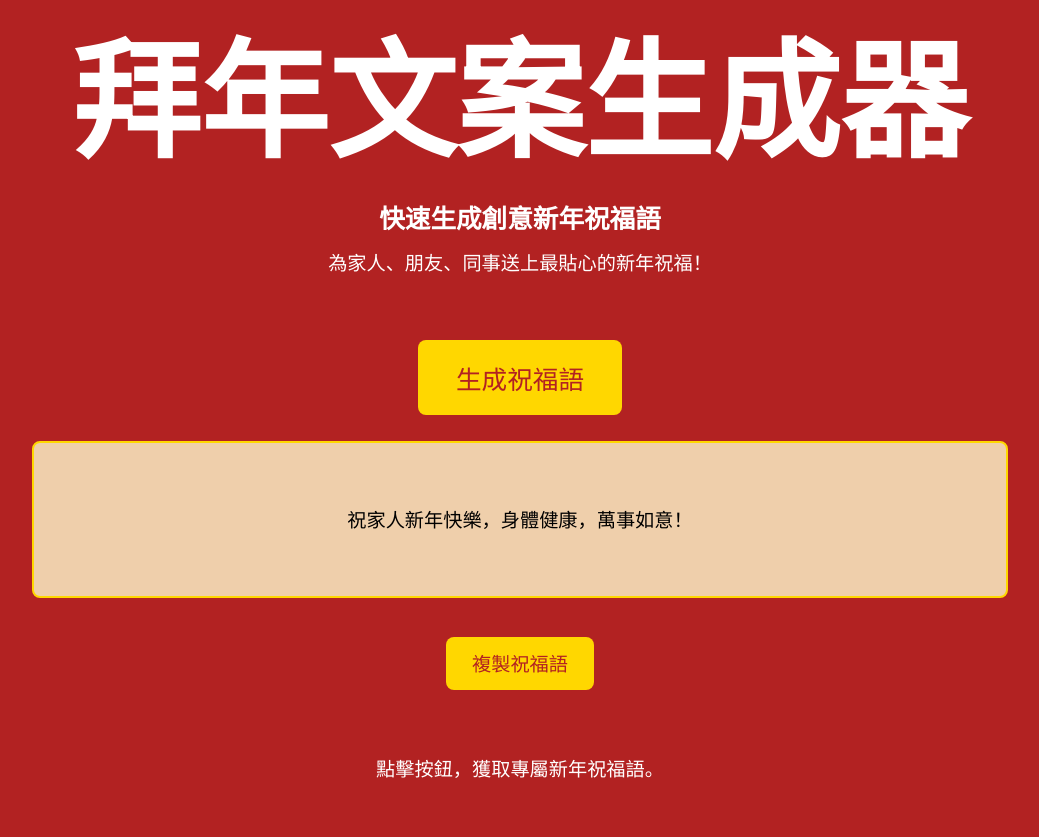
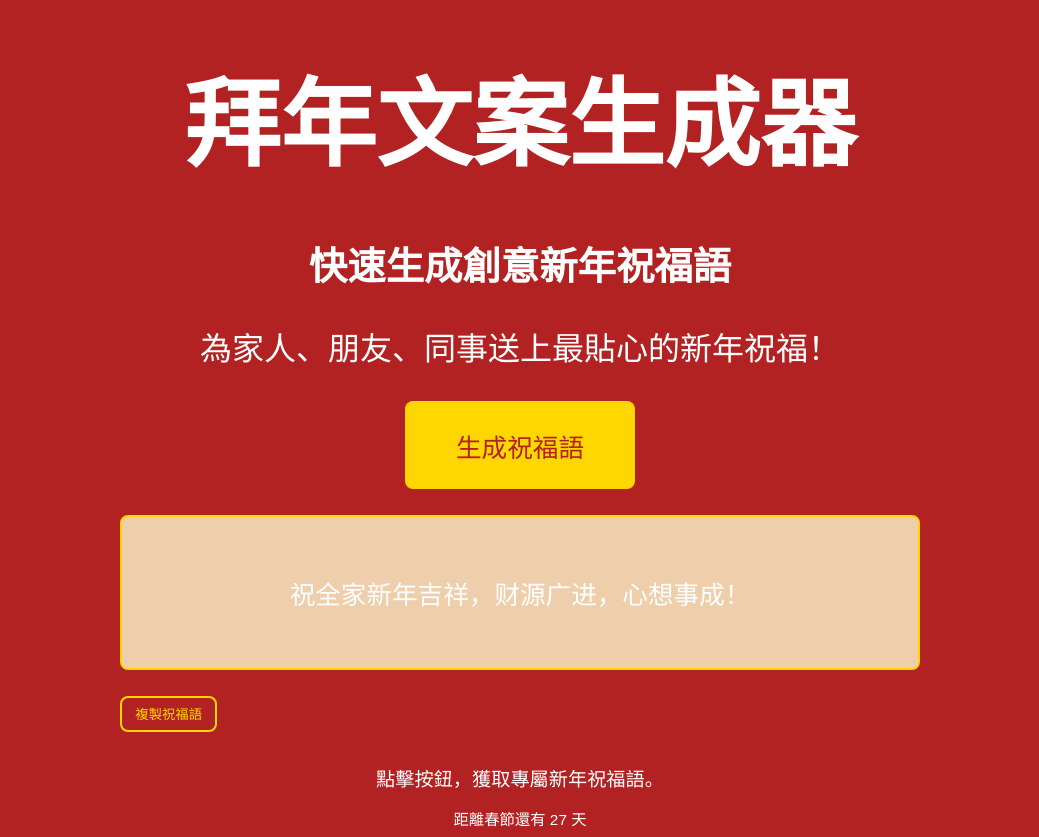
Before and after one commit to zip123z/happynewyaer, a plain HTML site: page index.html in a window 1280 px wide. Both pictures are taken after a click on the button "生成祝福語". Shown: the whole page, without its empty margins (120-1159 px from the left). Before the commit the page ends 808 px from the top, so only its background shows below. Drawn offline with Linux system fonts and the light colour scheme.

Commit message:
Add files via upload
add RWD

```diff
--- a/index.html
+++ b/index.html
@@ -5,6 +5,8 @@
   <meta name="viewport" content="width=device-width, initial-scale=1.0">
   <title>拜年文案生成器</title>
   <link rel="stylesheet" href="styles.css">
+  <meta name="description" content="新年祝福语生成工具，快速创建个性化拜年文案">
+  <meta name="keywords" content="拜年,新年祝福,祝福语生成器">
 </head>
 <body>
   <div class="container">
@@ -24,6 +26,7 @@
 
     <footer>
       <p>點擊按鈕，獲取專屬新年祝福語。</p>
+      <p class="countdown">距離春節還有 <span id="countdown">X</span> 天</p>
     </footer>
   </div>
 
--- a/script.js
+++ b/script.js
@@ -1,30 +1,31 @@
-// 祝福語數據
+// 祝福语数据
 const quotes = {
   family: [
-    "祝家人新年快樂，身體健康，萬事如意！",
-    "願新的一年裡，家人平安喜樂，幸福美滿！",
-    "祝全家新年大吉，財源廣進，心想事成！"
+    "祝家人新年快乐，身体健康，万事如意！",
+    "愿新的一年里，家人平安喜乐，幸福美满！",
+    "祝全家新年吉祥，财源广进，心想事成！"
   ],
   friends: [
-    "祝好友新年快樂，友誼長存，事業有成！",
-    "願新的一年裡，我們的友誼更加深厚！",
-    "祝朋友新年快樂，天天開心，萬事順意！"
+    "祝好友新年快乐，友谊长存，事业蒸蒸日上！",
+    "愿新的一年里，我们的友谊更加深厚！",
+    "祝朋友新年大吉，万事顺心，笑口常开！"
   ],
   business: [
-    "祝貴公司新年大展宏圖，財源廣進！",
-    "願新的一年裡，我們合作愉快，共創輝煌！",
-    "祝您事業蒸蒸日上，新年更上一層樓！"
+    "祝您新年事业兴旺，财源广进，合作愉快！",
+    "愿新的一年里，我们合作更加顺利，共创辉煌！",
+    "祝贵公司新年大展宏图，生意兴隆！"
   ],
   humor: [
-    "新年快樂！願你錢包鼓鼓，體重輕輕！",
-    "祝你新年快樂，吃嘛嘛香，睡嘛嘛甜！",
-    "新年願望：工資漲得像頭髮一樣快，頭髮掉得像工資一樣慢！"
+    "新年快乐！愿你钱包鼓鼓，烦恼少少，快乐多多！",
+    "祝你新年吃嘛嘛香，睡嘛嘛甜，干啥啥顺！",
+    "新年愿望：躺着也能赚钱，睡着也能变美！"
   ]
 };
 
-// 獲取DOM元素
+// DOM元素
 const generateBtn = document.getElementById('generateBtn');
 const quoteDisplay = document.getElementById('quoteDisplay');
+const copyBtn = document.getElementById('copyBtn');
 
 // 播放音效
 function playSound() {
@@ -32,65 +33,82 @@ function playSound() {
   audio.play();
 }
 
-// 生成隨機祝福語
+// 生成随机祝福语
 function generateQuote() {
-  // 隨機選擇一個分類
-  const categories = Object.keys(quotes);
-  const randomCategory = categories[Math.floor(Math.random() * categories.length)];
+  const categories = Object.values(quotes);
+  const allQuotes = [].concat(...categories);
+  const randomIndex = Math.floor(Math.random() * allQuotes.length);
+  return allQuotes[randomIndex];
+}
 
-  // 隨機選擇一條祝福語
-  const randomQuote = quotes[randomCategory][Math.floor(Math.random() * quotes[randomCategory].length)];
-
-  // 顯示祝福語
-  quoteDisplay.style.opacity = 0;
+// 显示祝福语
+function showQuote() {
+  // 按钮点击动画
+  generateBtn.classList.add('clicked');
   setTimeout(() => {
-    quoteDisplay.textContent = randomQuote;
-    quoteDisplay.style.opacity = 1;
+    generateBtn.classList.remove('clicked');
   }, 100);
 
-  // 添加複製按鈕功能
-  const copyBtn = document.getElementById('copyBtn');
-  copyBtn.onclick = () => {
-    navigator.clipboard.writeText(randomQuote)
-      .then(() => {
-        showCopySuccess();
-      });
-  };
-}
-
-// 顯示複製成功提示
-function showCopySuccess() {
-  const successMsg = document.createElement('div');
-  successMsg.textContent = '複製成功！';
-  successMsg.style.position = 'absolute';
-  successMsg.style.top = '-30px';
-  successMsg.style.color = '#FFD700';
-  successMsg.style.opacity = 0;
-  quoteDisplay.appendChild(successMsg);
-
-  // 淡入淡出動畫
-  setTimeout(() => {
-    successMsg.style.opacity = 1;
-    setTimeout(() => {
-      successMsg.style.opacity = 0;
-      setTimeout(() => {
-        quoteDisplay.removeChild(successMsg);
-      }, 500);
-    }, 1000);
-  }, 10);
-}
-
-// 按鈕點擊事件
-generateBtn.addEventListener('click', () => {
   // 播放音效
   playSound();
 
-  // 按鈕動畫
-  generateBtn.style.transform = 'scale(0.95)';
+  // 生成并显示祝福语
+  const quote = generateQuote();
+  quoteDisplay.textContent = quote;
+  quoteDisplay.classList.add('show');
+
+  // 显示复制按钮
+  copyBtn.style.display = 'block';
+}
+
+// 复制祝福语
+function copyQuote() {
+  navigator.clipboard.writeText(quoteDisplay.textContent)
+    .then(() => {
+      showToast('复制成功！');
+    })
+    .catch(() => {
+      showToast('复制失败，请手动复制');
+    });
+}
+
+// 显示提示信息
+function showToast(message) {
+  const toast = document.createElement('div');
+  toast.className = 'toast';
+  toast.textContent = message;
+  document.body.appendChild(toast);
+
   setTimeout(() => {
-    generateBtn.style.transform = 'scale(1)';
-  }, 100);
+    toast.classList.add('show');
+  }, 10);
 
-  // 生成祝福語
-  generateQuote();
-});
+  setTimeout(() => {
+    toast.classList.remove('show');
+    setTimeout(() => {
+      document.body.removeChild(toast);
+    }, 500);
+  }, 2000);
+}
+
+// 计算春节倒计时
+function updateCountdown() {
+  const now = new Date();
+  const nextSpringFestival = new Date(now.getFullYear(), 1, 10); // 假设春节在2月10日
+  if (now > nextSpringFestival) {
+    nextSpringFestival.setFullYear(nextSpringFestival.getFullYear() + 1);
+  }
+
+  const diffTime = nextSpringFestival - now;
+  const diffDays = Math.ceil(diffTime / (1000 * 60 * 60 * 24));
+
+  document.getElementById('countdown').textContent = diffDays;
+}
+
+// 事件监听
+generateBtn.addEventListener('click', showQuote);
+copyBtn.addEventListener('click', copyQuote);
+
+// 初始化
+updateCountdown();
+setInterval(updateCountdown, 1000 * 60 * 60); // 每小时更新一次倒计时
--- a/styles.css
+++ b/styles.css
@@ -1,10 +1,16 @@
-/* 全局样式 */
+:root {
+  --primary-color: #B22222;
+  --secondary-color: #FFD700;
+  --text-color: #FFFFFF;
+  --hover-color: #FFA500;
+  --quote-bg: rgba(255, 250, 205, 0.8);
+}
+
 body {
+  background-color: var(--primary-color);
+  color: var(--text-color);
+  font-family: 'Kaiti SC', 'PingFang SC', sans-serif;
   margin: 0;
-  padding: 0;
-  background-color: #B22222;
-  color: #FFFFFF;
-  font-family: 'Kaiti SC', 'PingFang SC', sans-serif;
   min-height: 100vh;
   display: flex;
   justify-content: center;
@@ -13,49 +19,45 @@ body {
 
 .container {
   width: 90%;
-  max-width: 1200px;
+  max-width: 800px;
   text-align: center;
 }
 
-/* 标题区样式 */
 header h1 {
-  font-size: 10vw;
+  font-size: min(20vw, 96px);
   font-family: 'Kaiti SC';
-  margin: 0;
+  margin: 0.5em 0;
 }
 
 header h2 {
-  font-size: 2vw;
+  font-size: 3vw;
   font-family: 'PingFang SC';
   font-weight: bold;
-  margin: 1vw 0;
+  margin: 0.5em 0;
 }
 
 header p {
-  font-size: 1.5vw;
-  font-family: 'PingFang SC';
-  margin: 1vw 0;
+  font-size: 2.5vw;
+  margin: 1em 0;
 }
 
-/* 生成区域样式 */
 .generator {
-  margin: 5vw 0;
+  margin: 2em 0;
 }
 
 #generateBtn {
-  background-color: #FFD700;
-  color: #B22222;
+  background-color: var(--secondary-color);
+  color: var(--primary-color);
   border: none;
   border-radius: 8px;
-  padding: 1.5vw 3vw;
+  padding: 1em 2em;
   font-size: 2vw;
-  font-family: 'PingFang SC';
   cursor: pointer;
   transition: background-color 0.2s, transform 0.1s;
 }
 
 #generateBtn:hover {
-  background: linear-gradient(to bottom, #FFA500, #FFD700);
+  background: linear-gradient(to bottom, var(--hover-color), var(--secondary-color));
 }
 
 #generateBtn:active {
@@ -63,44 +65,79 @@ header p {
 }
 
 #quoteDisplay {
-  background-color: rgba(255, 250, 205, 0.8);
-  color: #000;
-  border: 2px solid #FFD700;
+  background-color: var(--quote-bg);
+  border: 2px solid var(--secondary-color);
   border-radius: 8px;
-  padding: 2vw;
-  margin: 2vw auto;
-  font-size: 1.5vw;
-  font-family: 'PingFang SC';
-  min-height: 8vw;
-  width: 80%;
+  padding: 1em;
+  margin: 1em 0;
+  font-size: 2vw;
+  min-height: 100px;
   display: flex;
   align-items: center;
   justify-content: center;
-  text-align: center;
   opacity: 0;
   transition: opacity 0.3s;
 }
 
+#quoteDisplay.show {
+  opacity: 1;
+}
+
 #copyBtn {
-  background-color: #FFD700;
-  color: #B22222;
-  border: none;
+  background-color: transparent;
+  color: var(--secondary-color);
+  border: 2px solid var(--secondary-color);
   border-radius: 8px;
-  padding: 1vw 2vw;
-  font-size: 1.5vw;
-  font-family: 'PingFang SC';
+  padding: 0.5em 1em;
+  margin-top: 1em;
   cursor: pointer;
-  margin-top: 1vw;
   transition: background-color 0.2s;
 }
 
 #copyBtn:hover {
-  background-color: #FFA500;
+  background-color: rgba(255, 215, 0, 0.1);
 }
 
-/* 底部提示样式 */
+footer {
+  margin-top: 2em;
+}
+
 footer p {
   font-size: 1.5vw;
-  font-family: 'Kaiti SC';
-  margin: 2vw 0;
+  margin: 0.5em 0;
 }
+
+.countdown {
+  font-size: 1.2vw;
+  margin-top: 1em;
+}
+
+@media (max-width: 768px) {
+  header h1 {
+    font-size: 1vw;
+  }
+
+  header h2 {
+    font-size: 5vw;
+  }
+
+  header p {
+    font-size: 4vw;
+  }
+
+  #generateBtn {
+    font-size: 4vw;
+  }
+
+  #quoteDisplay {
+    font-size: 4vw;
+  }
+
+  footer p {
+    font-size: 3vw;
+  }
+
+  .countdown {
+    font-size: 2.5vw;
+  }
+}
```
